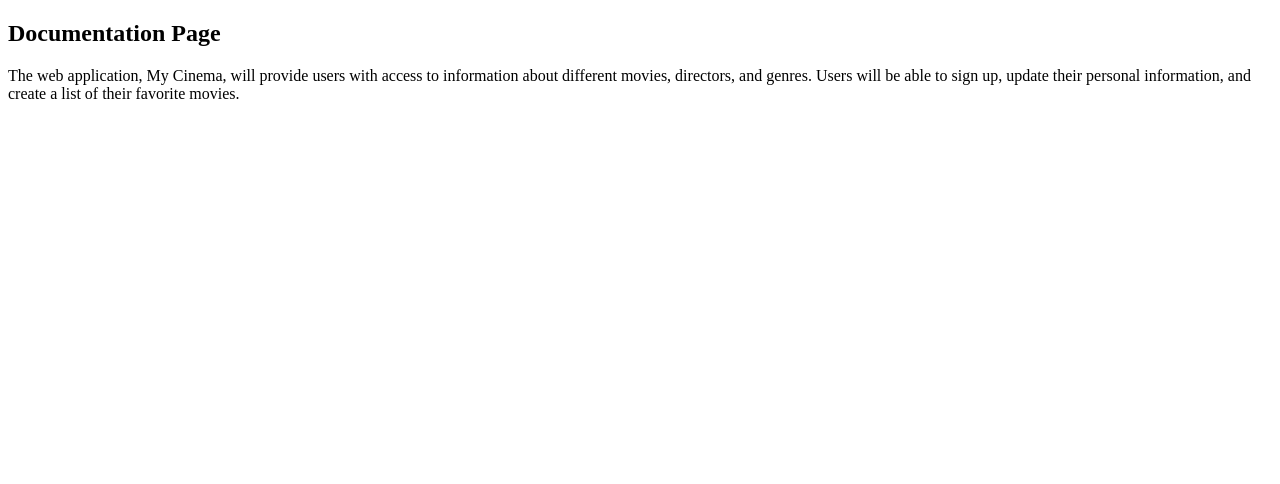
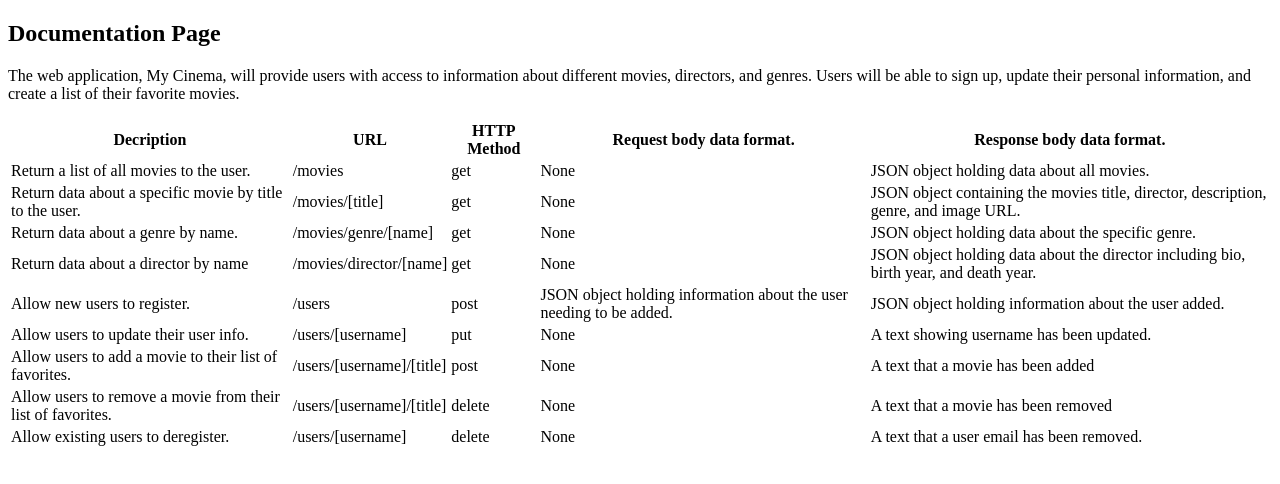
Before and after one commit to HZeligman/movie_api, a website: page public/documentation.html in a window 1280 px wide. Drawn offline with Linux system fonts and the light colour scheme.

Commit message:
Update documentation.html

```diff
--- a/public/documentation.html
+++ b/public/documentation.html
@@ -8,7 +8,83 @@
 
   </head>
   <body>
-    <h2>Documentation Page</h2>
-    <p>The web application, My Cinema, will provide users with access to information about different movies, directors, and genres. Users will be able to sign up, update their personal information, and create a list of their favorite movies.</p>
+    <div>
+      <h2>Documentation Page</h2>
+      <p>The web application, My Cinema, will provide users with access to information about different movies, directors, and genres. Users will be able to sign up, update their personal information, and create a list of their favorite movies.</p>
+    </div>
+    <div>
+      <table>
+        <tr>
+          <th>Decription</th>
+          <th>URL</th>
+          <th>HTTP Method</th>
+          <th>Request body data format.</th>
+          <th>Response body data format.</th>
+        </tr>
+        <tr>
+          <td>Return a list of all movies to the user.</td>
+          <td>/movies</td>
+          <td>get</td>
+          <td>None</td>
+          <td>JSON object holding data about all movies.</td>
+        </tr>
+        <tr>
+          <td>Return data about a specific movie by title to the user.</td>
+          <td>/movies/[title]</td>
+          <td>get</td>
+          <td>None</td>
+          <td>JSON object containing the movies title, director, description, genre, and image URL.</td>
+        </tr>
+        <tr>
+          <td>Return data about a genre by name.</td>
+          <td>/movies/genre/[name]</td>
+          <td>get</td>
+          <td>None</td>
+          <td>JSON object holding data about the specific genre.</td>
+        </tr>
+        <tr>
+          <td>Return data about a director by name</td>
+          <td>/movies/director/[name]</td>
+          <td>get</td>
+          <td>None</td>
+          <td>JSON object holding data about the director including bio, birth year, and death year.</td>
+        </tr>
+        <tr>
+          <td>Allow new users to register.</td>
+          <td>/users</td>
+          <td>post</td>
+          <td>JSON object holding information about the user needing to be added.</td>
+          <td>JSON object holding information about the user added.</td>
+        </tr>
+        <tr>
+          <td>Allow users to update their user info.</td>
+          <td>/users/[username]</td>
+          <td>put</td>
+          <td>None</td>
+          <td>A text showing username has been updated.</td>
+        </tr>
+        <tr>
+          <td>Allow users to add a movie to their list of favorites.</td>
+          <td>/users/[username]/[title]</td>
+          <td>post</td>
+          <td>None</td>
+          <td>A text that a movie has been added</td>
+        </tr>
+        <tr>
+          <td>Allow users to remove a movie from their list of favorites.</td>
+          <td>/users/[username]/[title]</td>
+          <td>delete</td>
+          <td>None</td>
+          <td>A text that a movie has been removed</td>
+        </tr>
+        <tr>
+          <td>Allow existing users to deregister.</td>
+          <td>/users/[username]</td>
+          <td>delete</td>
+          <td>None</td>
+          <td>A text that a user email has been removed.</td>
+        </tr>
+      </table>
+    </div>
   </body>
 </html>
```
